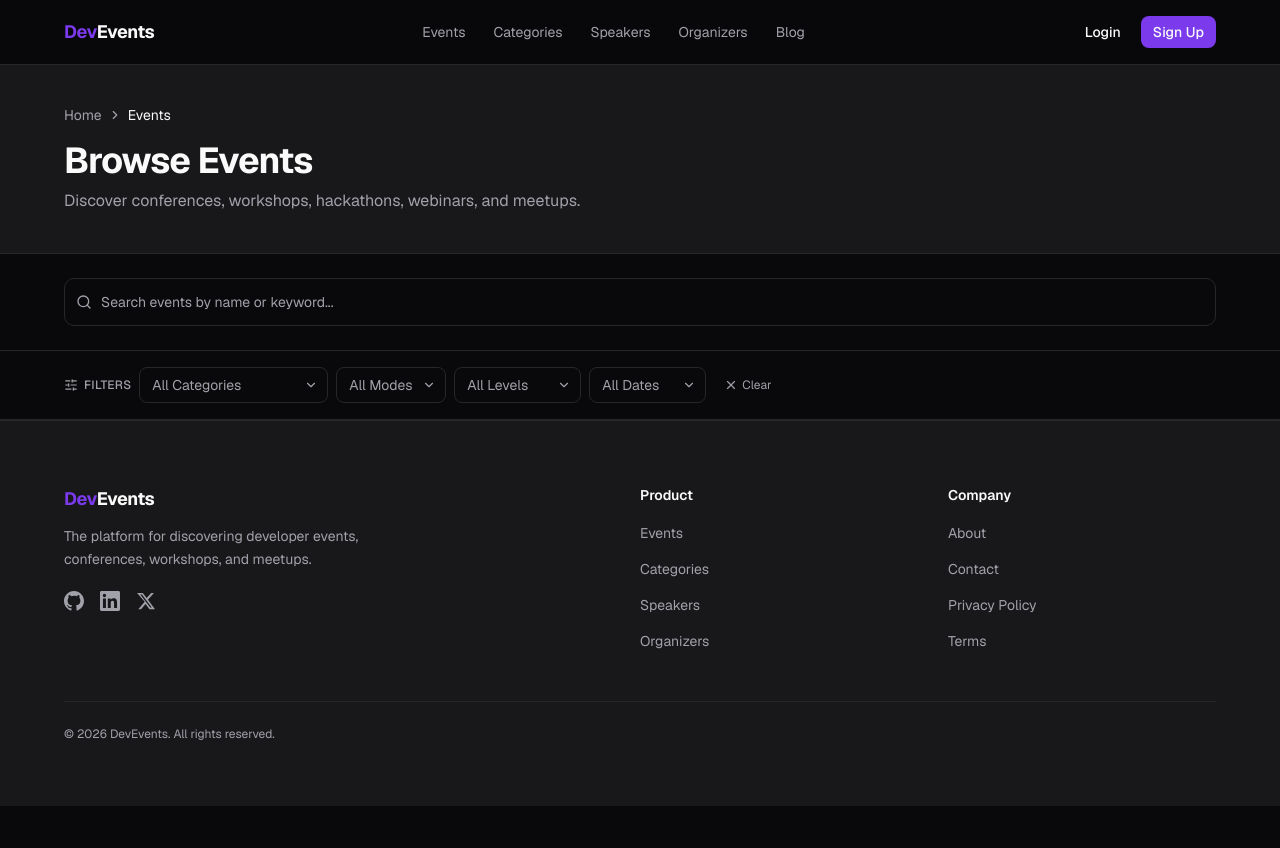
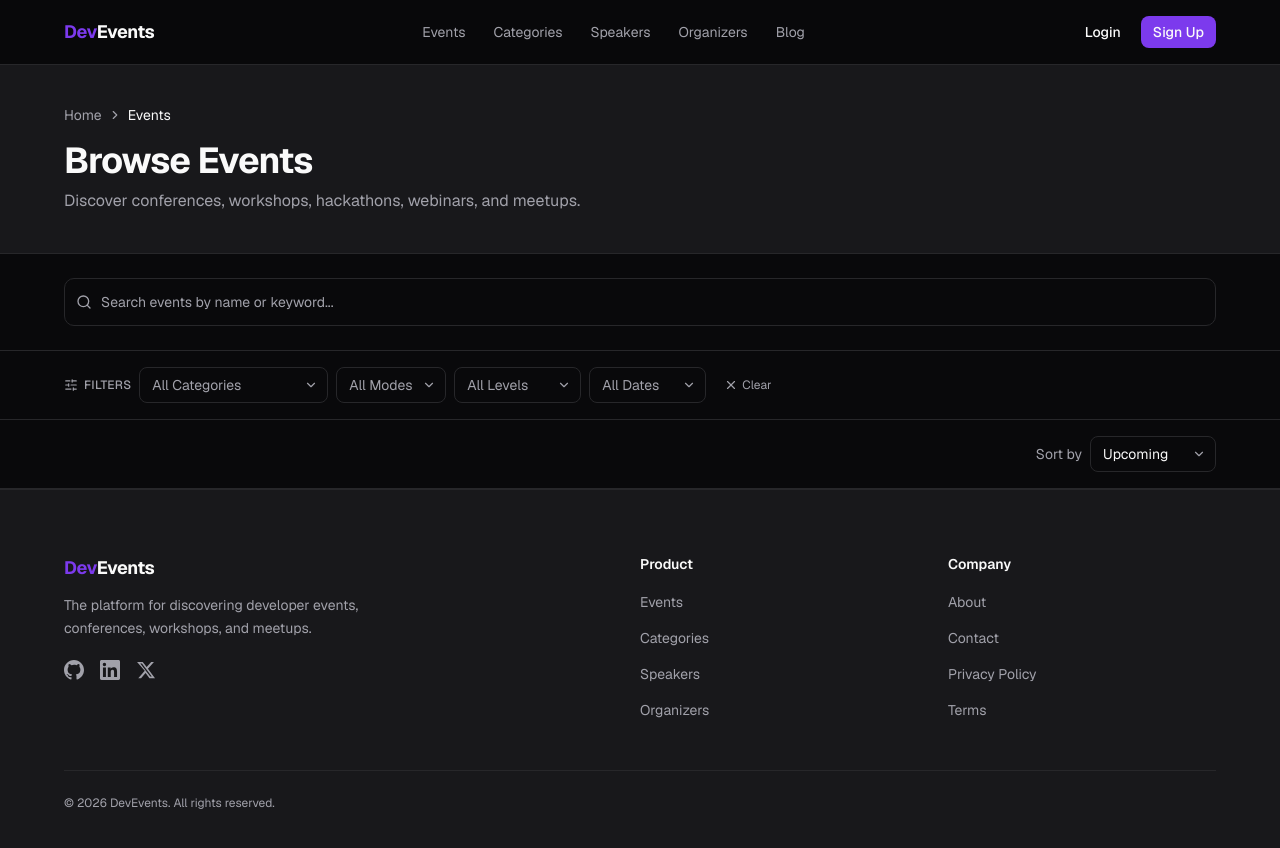
Before and after one commit to joshgementiza-dev/developer-event, a Next.js app: page /events in a window 1280 px wide. Shown: the top 848 px of the page. Before the commit the page ends 806 px from the top, so only its background shows below. Built offline with nearby package versions, Linux system fonts and the light colour scheme.

Commit message:
feat(events): add SortDropdown with Upcoming/Newest/Alphabetical options

```diff
--- a/app/events/page.tsx
+++ b/app/events/page.tsx
@@ -2,6 +2,7 @@ import type { Metadata } from "next";
 import PageHeader from "@/components/shared/PageHeader";
 import EventsSearchSection from "@/components/events/EventsSearchSection";
 import EventsFilterBar from "@/components/events/EventsFilterBar";
+import EventsSortBar from "@/components/events/EventsSortBar";
 
 export const metadata: Metadata = {
   title: "Events | DevEvents",
@@ -27,8 +28,7 @@ export default function EventsPage() {
 
       <EventsFilterBar />
 
-      {/* Task 4.1 — Sort Dropdown */}
-      <div />
+      <EventsSortBar />
 
       {/* Task 5.1 — Results Summary */}
       <div />
--- /dev/null
+++ b/components/events/EventsSortBar.tsx
@@ -0,0 +1,14 @@
+import Container from "@/components/layout/Container";
+import SortDropdown from "./SortDropdown";
+
+export default function EventsSortBar() {
+  return (
+    <div className="border-b border-border py-3 md:py-4">
+      <Container>
+        <div className="flex items-center justify-end">
+          <SortDropdown />
+        </div>
+      </Container>
+    </div>
+  );
+}
--- /dev/null
+++ b/components/events/SortDropdown.tsx
@@ -0,0 +1,60 @@
+"use client";
+
+import { useState } from "react";
+import { ChevronDown } from "lucide-react";
+import { cn } from "@/lib/utils";
+
+type SortOption = "upcoming" | "newest" | "alphabetical";
+
+const SORT_OPTIONS: { value: SortOption; label: string }[] = [
+  { value: "upcoming", label: "Upcoming" },
+  { value: "newest", label: "Newest" },
+  { value: "alphabetical", label: "Alphabetical" },
+];
+
+interface SortDropdownProps {
+  onChange?: (value: SortOption) => void;
+}
+
+export default function SortDropdown({ onChange }: SortDropdownProps) {
+  const [value, setValue] = useState<SortOption>("upcoming");
+
+  function handleChange(e: React.ChangeEvent<HTMLSelectElement>) {
+    const next = e.target.value as SortOption;
+    setValue(next);
+    onChange?.(next);
+  }
+
+  return (
+    <div className="flex items-center gap-2">
+      <label
+        htmlFor="events-sort"
+        className="shrink-0 text-sm text-muted-foreground"
+      >
+        Sort by
+      </label>
+      <div className="relative">
+        <select
+          id="events-sort"
+          value={value}
+          onChange={handleChange}
+          className={cn(
+            "h-9 cursor-pointer appearance-none rounded-md border border-border bg-background",
+            "pl-3 pr-8 text-sm text-foreground transition-colors",
+            "focus:border-ring focus:outline-none focus:ring-2 focus:ring-ring/50"
+          )}
+        >
+          {SORT_OPTIONS.map(({ value: v, label }) => (
+            <option key={v} value={v}>
+              {label}
+            </option>
+          ))}
+        </select>
+        <ChevronDown
+          className="pointer-events-none absolute right-2.5 top-1/2 h-3.5 w-3.5 -translate-y-1/2 text-muted-foreground"
+          aria-hidden="true"
+        />
+      </div>
+    </div>
+  );
+}
```
